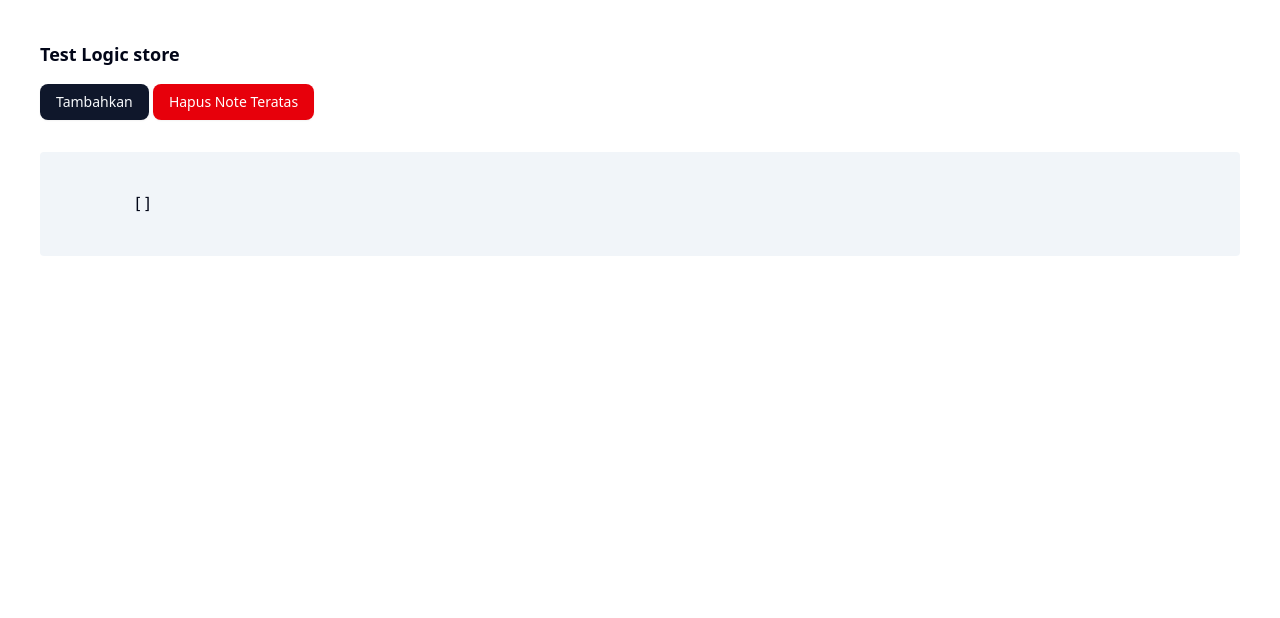
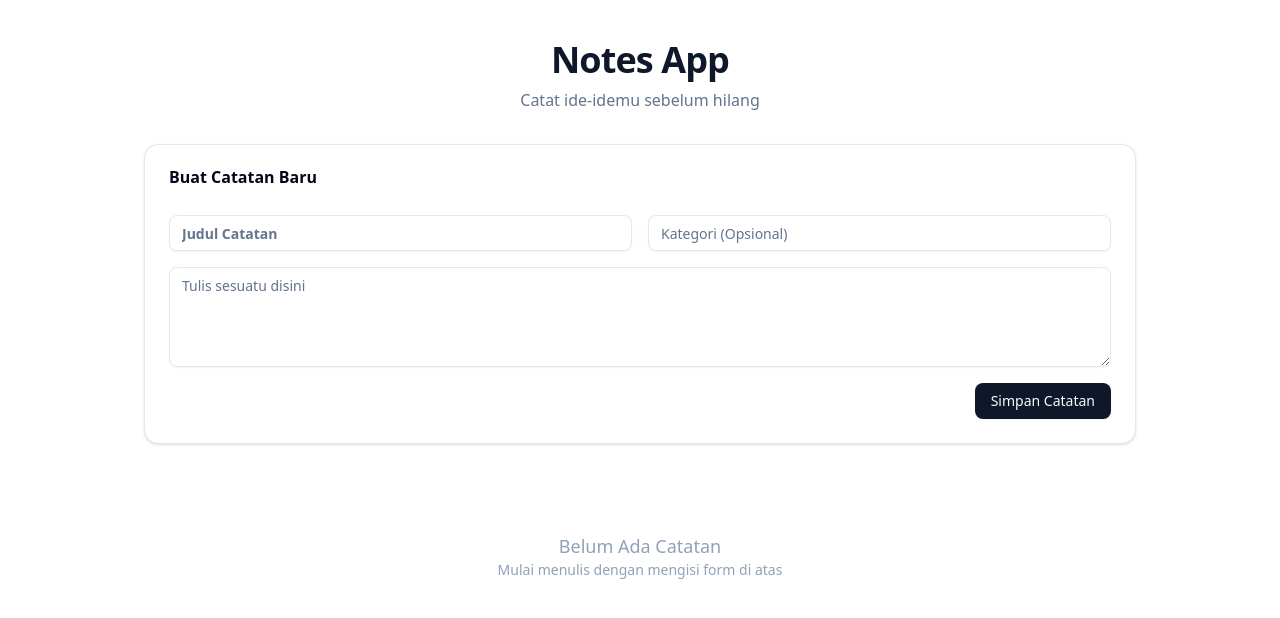
Before and after one commit to r021n/svelte-learn, a SvelteKit app in the folder notes-app/: page / in a window 1280 px wide. Shown: the top 618 px of the page. Built offline with nearby package versions, Linux system fonts and the light colour scheme.

Commit message:
feat: enhance notes UI with input fields for title and category, and display notes with details

```diff
--- a/notes-app/src/routes/+page.svelte
+++ b/notes-app/src/routes/+page.svelte
@@ -1,30 +1,102 @@
 <script lang="ts">
 	import { notesStore } from '$lib/stores/note';
+
 	import { Button } from '$lib/components/ui/button/index';
+	import { Input } from '$lib/components/ui/input/index';
+	import { Textarea } from '$lib/components/ui/textarea/index';
+	import { Badge } from '$lib/components/ui/badge/index';
+	import {
+		Card,
+		CardHeader,
+		CardContent,
+		CardTitle,
+		CardDescription,
+		CardFooter
+	} from '$lib/components/ui/card/index';
 
-	$: console.log($notesStore);
+	let title = '';
+	let content = '';
+	let category = '';
+
+	function handleSubmit() {
+		if (!title.trim() || !content.trim()) return;
+
+		notesStore.addNote(title, content, category || 'Uncategorize');
+
+		title = '';
+		content = '';
+		category = '';
+	}
+
+	function formatDate(dateString: string) {
+		return new Date(dateString).toLocaleDateString('id-ID', {
+			day: 'numeric',
+			month: 'short',
+			year: 'numeric',
+			hour: '2-digit',
+			minute: '2-digit'
+		});
+	}
 </script>
 
-<div class="p-10 space-y-4">
-	<h1 class="font-bold text-lg">Test Logic store</h1>
+<main class="container mx-auto py-10 px-4 max-w-5xl">
+	<div class="mb-8 text-center">
+		<h1 class="text-4xl font-bold tracking-tight text-slate-900">Notes App</h1>
+		<p class="text-slate-500 mt-2">Catat ide-idemu sebelum hilang</p>
+	</div>
 
-	<Button onclick={() => notesStore.addNote('Judul test', 'isi catatan', 'personal')}
-		>Tambahkan</Button
-	>
+	<Card class="mb-10 border-slate-200 shadow-sm">
+		<CardHeader>
+			<CardTitle>Buat Catatan Baru</CardTitle>
+		</CardHeader>
+		<CardContent>
+			<form on:submit|preventDefault={handleSubmit} class="space-y-4">
+				<div class="grid grid-cols-1 md:grid-cols-2 gap-4">
+					<div class="space-y-2">
+						<Input
+							type="text"
+							placeholder="Judul Catatan"
+							bind:value={title}
+							class="font-semibold"
+						/>
+					</div>
+					<div class="space-y-2">
+						<Input type="text" placeholder="Kategori (Opsional)" bind:value={category} />
+					</div>
+				</div>
+				<Textarea placeholder="Tulis sesuatu disini" bind:value={content} class="min-h-[100px]" />
+				<div class="flex justify-end">
+					<Button type="submit" class="cursor-pointer">Simpan Catatan</Button>
+				</div>
+			</form>
+		</CardContent>
+	</Card>
 
-	<Button
-		variant="destructive"
-		onclick={() => {
-			if ($notesStore.length > 0) notesStore.deleteNote($notesStore[0].id);
-		}}
-	>
-		Hapus Note Teratas
-	</Button>
-
-	<pre class="bg-slate-100 p-4 rounded mt-4">
-        {JSON.stringify($notesStore, null, 2)}
-    </pre>
-</div>
+	<div class="grid grid-cols-1 md:grid-cols-2 lg:grid-cols-3 gap-6">
+		{#each $notesStore as note (note.id)}
+			<Card class="flex flex-col h-full hover:shadow-md transition-shadow">
+				<CardHeader class="pb-3">
+					<div class="flex justify-between items-start gap-2">
+						<CardTitle class="text-lg leading-tight">{note.title}</CardTitle>
+						<Badge variant="secondary" class="shrink-0">{note.category}</Badge>
+					</div>
+					<CardDescription class="text-xs">{formatDate(note.date)}</CardDescription>
+				</CardHeader>
+				<CardContent class="grow">
+					<p class="text-slate-600 text-sm whitespace-pre-line line-clamp-4">{note.content}</p>
+				</CardContent>
+				<CardFooter class="pt-0">
+					<Button variant="outline" size="sm" class="w-full">Lihat Detail</Button>
+				</CardFooter>
+			</Card>
+		{:else}
+			<div class="col-span-full text-center py-12 text-slate-400">
+				<p class="text-lg">Belum Ada Catatan</p>
+				<p class="text-sm">Mulai menulis dengan mengisi form di atas</p>
+			</div>
+		{/each}
+	</div>
+</main>
 
 <style lang="postcss">
 	@reference "tailwindcss";
```
